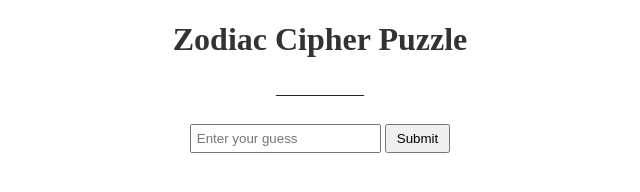
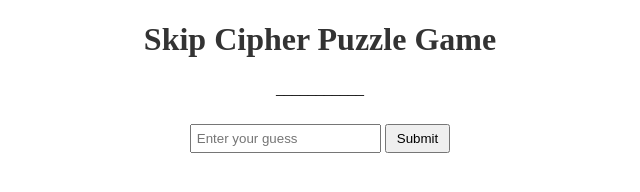
Before and after one commit to mzirkle/cipher-puzzle-game, a plain HTML site: page index.html in a window 1280 px wide. Shown: the whole page, without its empty margins (320-960 px from the left). Drawn offline with Linux system fonts and the light colour scheme.

Commit message:
index.html

```diff
--- a/index.html
+++ b/index.html
@@ -1,11 +1,11 @@
 <!DOCTYPE html>
 <html>
 <head>
-  <title>Zodiac Cipher Puzzle</title>
+  <title>Skip Cipher Puzzle Game</title>
   <link rel="stylesheet" type="text/css" href="styles.css">
 </head>
 <body>
-  <h1>Zodiac Cipher Puzzle</h1>
+  <h1>Skip Cipher Puzzle Game</h1>
   <p id="puzzle-text"></p>
   <input type="text" id="guess-input" placeholder="Enter your guess">
   <button id="submit-button">Submit</button>
```
